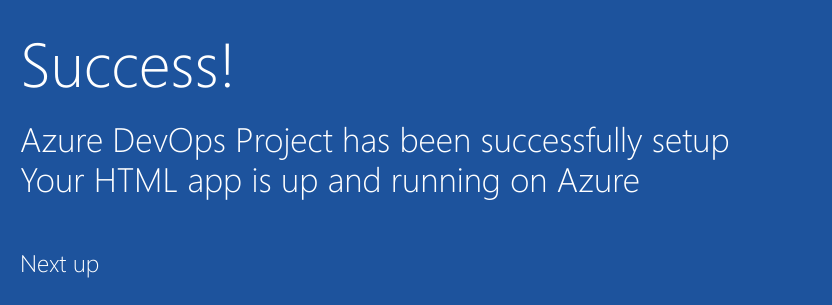
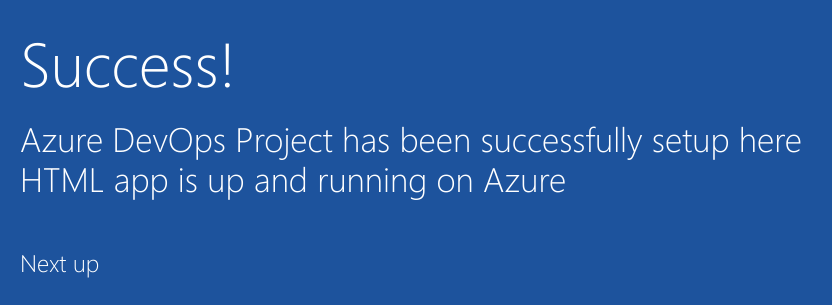
Before and after one commit to Sohini19/PRACTICE, a plain HTML site: page index.html in a window 1280 px wide. Shown: the part 352-657 px from the top of the page, 205-1037 px from the left. Drawn offline with Linux system fonts and the light colour scheme.

Commit message:
second commit

```diff
--- a/index.html
+++ b/index.html
@@ -2,7 +2,7 @@
 <html>
 
 <head>
-     <title>HTML Application</title>
+     <title>HTML App</title>
 	 <link href="css/site.css" rel="stylesheet">
 </head>
 
@@ -19,8 +19,8 @@
         </div>
             <div class="content-body">
                 <div class="success-text">Success!</div>
-                <div class="description line-1"> Azure DevOps Project has been successfully setup</div>
-                <div class="description line-2"> Your HTML app is up and running on Azure</div>
+                <div class="description line-1"> Azure DevOps Project has been successfully setup here</div>
+                <div class="description line-2"> HTML app is up and running on Azure</div>
                 <div class="next-steps-container">
                     <div class="next-steps-header">Next up</div>
                     <div class="next-steps-body">
```
